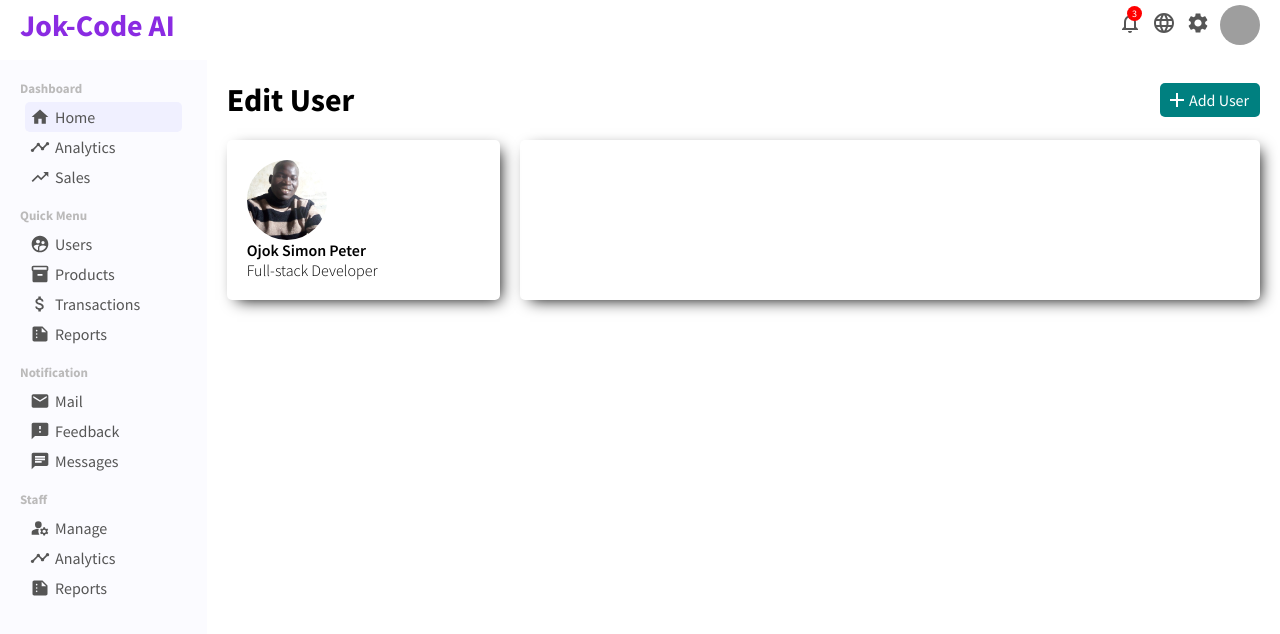
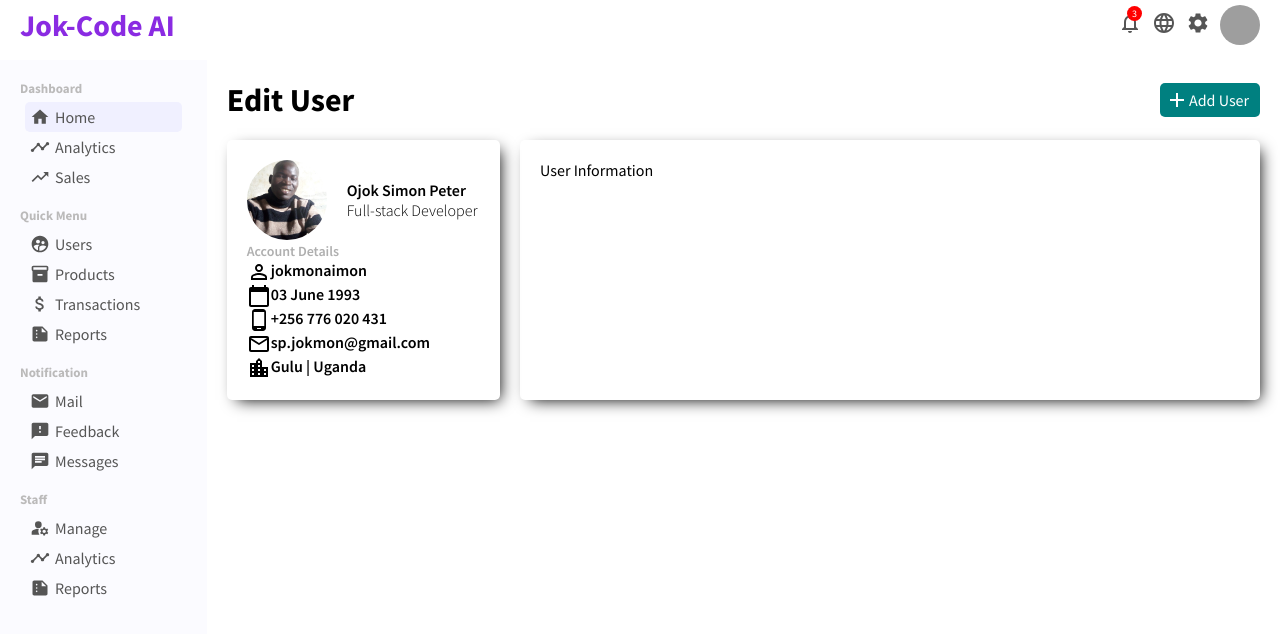
Before and after one commit to Jokmonsimon/react-admin-dashboard, a React (Create React App) app: page /user/1 in a window 1280 px wide. Shown: the top 634 px of the page. Built offline with nearby package versions, Linux system fonts and the light colour scheme; grey boxes are pictures that could not be loaded.

Commit message:
New update

```diff
--- a/src/pages/user/User.jsx
+++ b/src/pages/user/User.jsx
@@ -1,5 +1,12 @@
-import { Add } from "@mui/icons-material";
+import {
+  Add,
+  CalendarToday,
+  LocationCityOutlined,
+  MailOutlined,
+  PhoneAndroid,
+} from "@mui/icons-material";
 import "./User.css";
+import PermIdentityIcon from "@mui/icons-material/PermIdentity";
 
 export default function User() {
   return (
@@ -12,11 +19,38 @@ export default function User() {
       </div>
       <div className="user-container">
         <div className="show-user">
-          <img src="/images/Ojok.jpg" alt="" className="show-user-iamge" />
-          <div className="show-username">Ojok Simon Peter</div>
-          <div className="show-user-title">Full-stack Developer</div>
+          <div className="show-user-top">
+            <img src="/images/Ojok.jpg" alt="" className="show-user-iamge" />
+            <div className="show-user-details">
+              <span className="show-username">Ojok Simon Peter</span>
+              <span className="show-user-title">Full-stack Developer</span>
+            </div>
+          </div>
+          <div className="show-user-button">
+            <span className="show-user-account-title">Account Details</span>
+            <div className="show-user-info">
+              <PermIdentityIcon className="show-user-icon" />
+              <div className="show-username">jokmonaimon</div>
+            </div>
+            <div className="show-user-info">
+              <CalendarToday className="show-user-icon" />
+              <div className="show-username">03 June 1993</div>
+            </div>
+            <div className="show-user-info">
+              <PhoneAndroid className="show-user-icon" />
+              <div className="show-username">+256 776 020 431</div>
+            </div>
+            <div className="show-user-info">
+              <MailOutlined className="show-user-icon" />
+              <div className="show-username">sp.jokmon@gmail.com</div>
+            </div>
+            <div className="show-user-info">
+              <LocationCityOutlined className="show-user-icon" />
+              <div className="show-username">Gulu | Uganda</div>
+            </div>
+          </div>
         </div>
-        <div className="update-user"></div>
+        <div className="update-user">User Information</div>
       </div>
     </div>
   );
```
